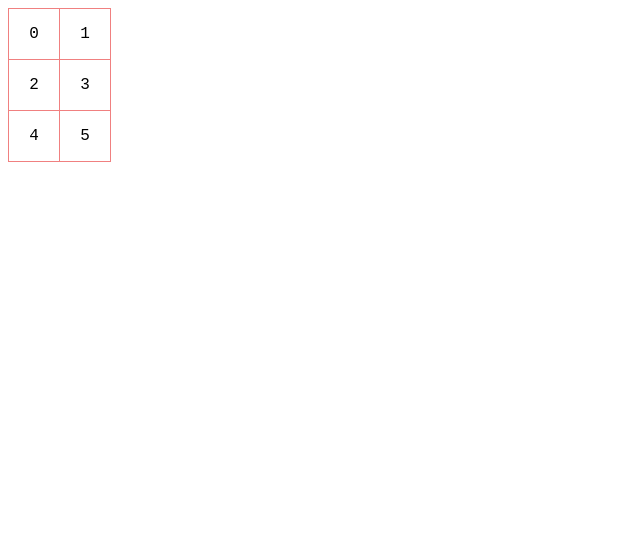
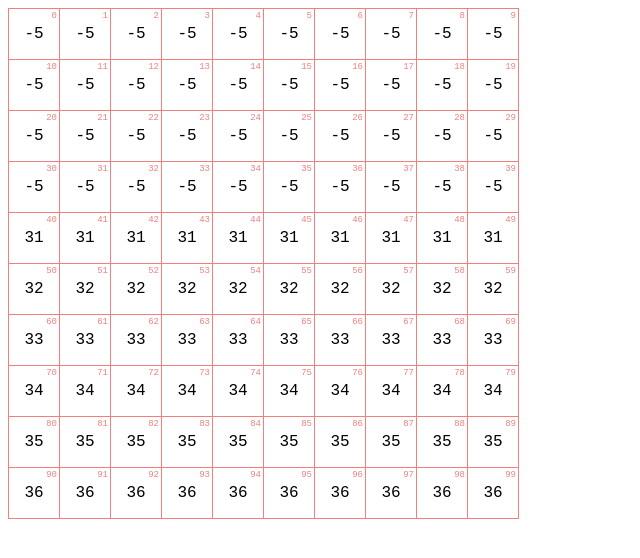
Before and after one commit to mihtoa/fire-doom-algorithm, a plain HTML site: page index.html in a window 1280 px wide. Shown: the whole page, without its empty margins (0-640 px from the left). Drawn offline with Linux system fonts and the light colour scheme.

Commit message:
fire source

```diff
--- a/index.html
+++ b/index.html
@@ -3,10 +3,12 @@
   <head>
     <title>Doom Fire Algorithm</title>
     <style>
+
       table {
         border-collapse: collapse;
         border: 1px solid lightcoral;
       }
+
       td {
         width: 50px;
         height: 50px;
@@ -15,7 +17,18 @@
         vertical-align: center;
         font-family: monospace;
         font-size: 16px;
+        position: relative;
       }
+
+      .pixel-index {
+        position: absolute;
+        top: 0;
+        right: 0;
+        margin: 2px;
+        color: lightcoral;
+        font-size: 9px;
+      }
+
     </style>
   </head>
   <body>
--- a/main.js
+++ b/main.js
@@ -1,11 +1,14 @@
 const firePixelArray = []
-const fireWidth = 2
-const fireHeight = 3
+const fireWidth = 10
+const fireHeight = 10
+const fireSize = fireWidth * fireHeight
 
 
 function start() {
   createFireDataStructure()
+  createFireSource()
   renderFire()
+  setInterval(calculateFirePropagation, 1000)
 }
 
 function createFireDataStructure() {
@@ -17,7 +20,29 @@ function createFireDataStructure() {
 
 
 function calculateFirePropagation() {
+  for (let column = 0; column < fireWidth; column++) {
+    for (let row = 0; row < fireHeight; row++) {
+      const pixelIndex = column + (fireWidth * row)
 
+      updateFireIntensityPerPixel(pixelIndex)
+    }
+  }
+
+  renderFire()
+}
+
+function updateFireIntensityPerPixel(currentPixelIndex) {
+  const belowPixelIndex = currentPixelIndex + fireWidth
+
+  if (belowPixelIndex >= fireSize) {
+    return
+  }
+
+  const decay = 1
+  const belowPixelFireIntensity = firePixelArray[belowPixelIndex]
+  const newFireIntensity = belowPixelFireIntensity - decay
+
+  firePixelArray[currentPixelIndex] = newFireIntensity
 }
 
 function renderFire() {
@@ -28,8 +53,10 @@ function renderFire() {
 
     for (let column = 0; column < fireWidth; column++) {
       const pixelIndex = column + (fireWidth * row)
+      const fireIntensity = firePixelArray[pixelIndex]
       html += '<td>'
-      html += pixelIndex
+      html += `<div class="pixel-index">${pixelIndex}</div>`
+      html += fireIntensity
       html += '</td>'
     }
 
@@ -42,5 +69,13 @@ function renderFire() {
   document.getElementById('fireDoom').innerHTML = html
 }
 
+function createFireSource() {
+  for (let column = 0; column <= fireWidth; column++) {
+    const pixelIndex = (fireSize - fireWidth) + column
+
+    firePixelArray[pixelIndex] = 36
+  }
+}
+
 
 start()
```
